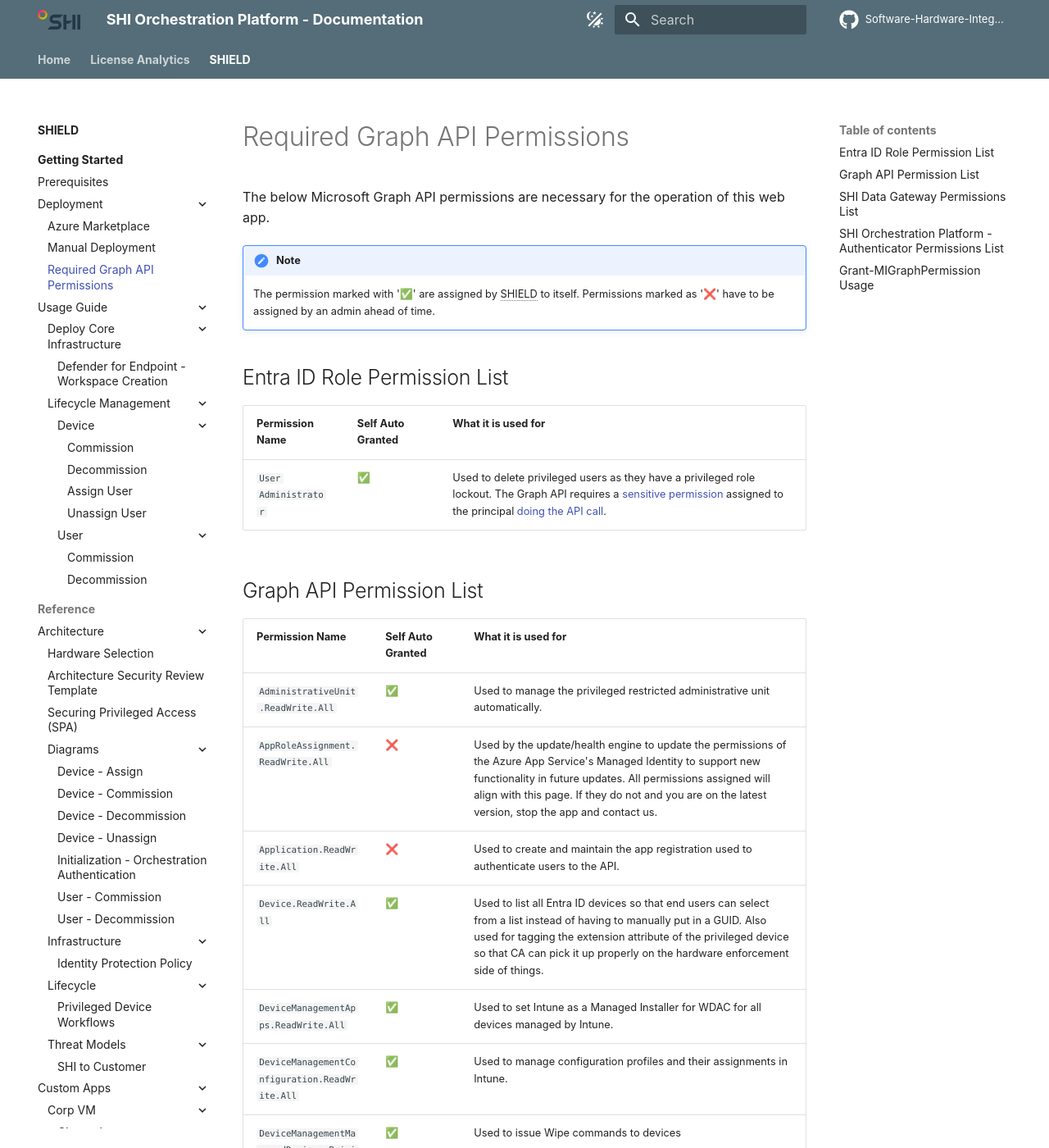
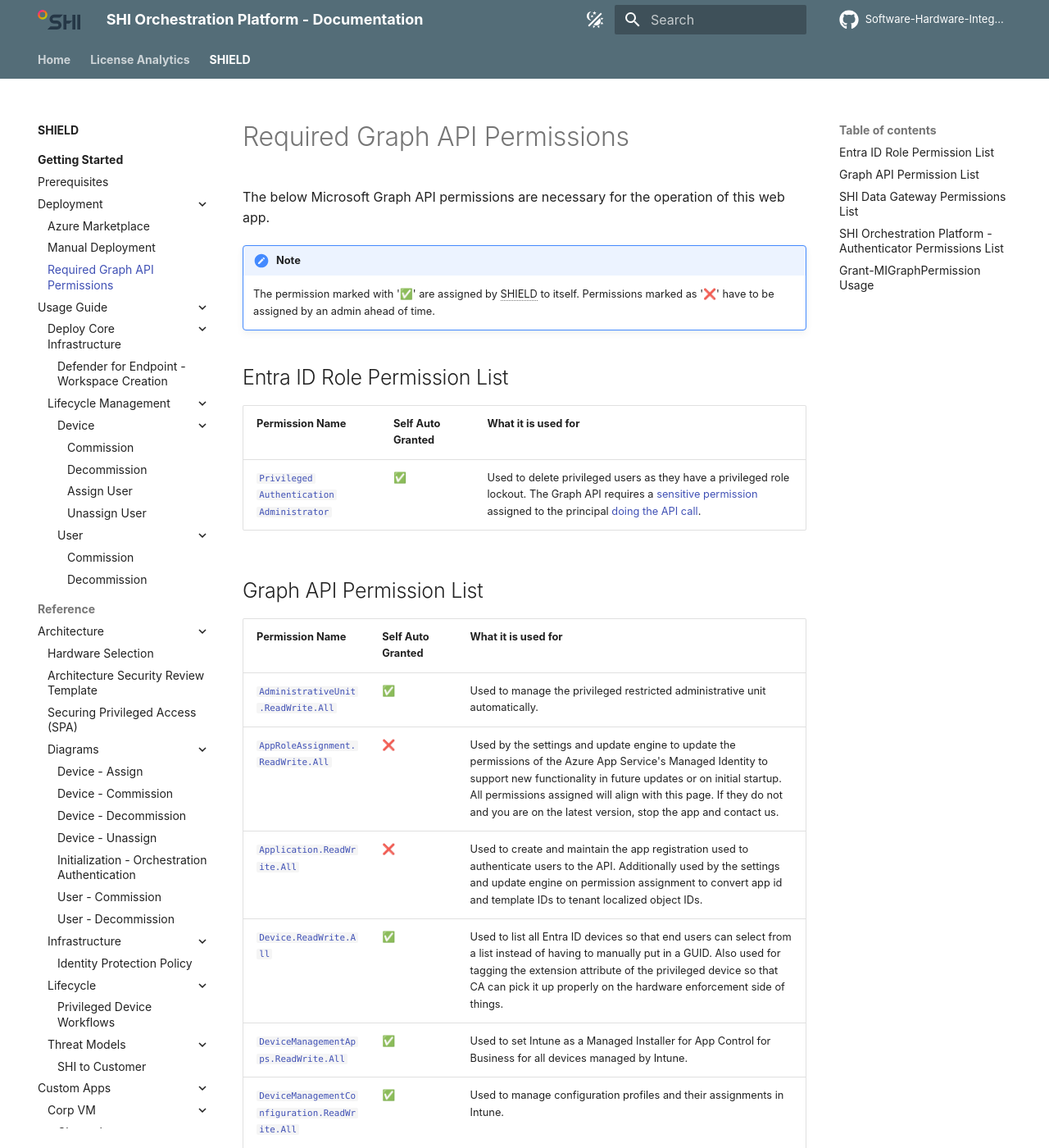
Before and after one commit to Software-Hardware-Integration-Lab/Documentation, an MkDocs documentation site: the page built from docs/SHIELD/Getting-Started/Deployment/Required-Graph-API-Permissions.md, in a window 1280 px wide and 1400 px high. Shown: the whole window at 82% size. Built offline with MkDocs 1.6.1 and Material for MkDocs 9.7.7, drawn with Linux system fonts in a browser that asks for light colours; plug-ins that fetch from the network failed and are left out; comment, search, counter and statistics services are not loaded.

Commit message:
Enhance Permissions Info
Add links to the official MSFT docs on each permission that is from MSFT.
Update permission name in the Entra list to reflect the actual permission used on the SHIELD app.

```diff
--- a/docs/SHIELD/Getting-Started/Deployment/Required-Graph-API-Permissions.md
+++ b/docs/SHIELD/Getting-Started/Deployment/Required-Graph-API-Permissions.md
@@ -9,26 +9,26 @@ The below Microsoft Graph API permissions are necessary for the operation of thi
 
 | Permission Name | Self Auto Granted | What it is used for |
 |-----------------|-------------------|---------------------|
-|`User Administrator` | ✅ | Used to delete privileged users as they have a privileged role lockout. The Graph API requires a [sensitive permission](https://learn.microsoft.com/en-us/graph/api/resources/users?view=graph-rest-beta#who-can-perform-sensitive-actions) assigned to the principal [doing the API call](https://learn.microsoft.com/en-us/graph/api/user-delete?view=graph-rest-1.0&tabs=http#permissions). |
+| [`Privileged Authentication Administrator`](https://learn.microsoft.com/en-us/entra/identity/role-based-access-control/permissions-reference#privileged-authentication-administrator){:target="_blank"} | ✅ | Used to delete privileged users as they have a privileged role lockout. The Graph API requires a [sensitive permission](https://learn.microsoft.com/en-us/graph/api/resources/users?view=graph-rest-beta#who-can-perform-sensitive-actions) assigned to the principal [doing the API call](https://learn.microsoft.com/en-us/graph/api/user-delete?view=graph-rest-1.0&tabs=http#permissions). |
 
 ## Graph API Permission List
 
 | Permission Name | Self Auto Granted | What it is used for |
 |-----------------|-------------------|---------------------|
-| `AdministrativeUnit.ReadWrite.All` | ✅ | Used to manage the privileged restricted administrative unit automatically. |
-| `AppRoleAssignment.ReadWrite.All` | ❌ | Used by the update/health engine to update the permissions of the Azure App Service's Managed Identity to support new functionality in future updates. All permissions assigned will align with this page. If they do not and you are on the latest version, stop the app and contact us. |
-| `Application.ReadWrite.All` | ❌ | Used to create and maintain the app registration used to authenticate users to the API. |
-| `Device.ReadWrite.All` | ✅ | Used to list all Entra ID devices so that end users can select from a list instead of having to manually put in a GUID. Also used for tagging the extension attribute of the privileged device so that CA can pick it up properly on the hardware enforcement side of things.|
-| `DeviceManagementApps.ReadWrite.All` | ✅ | Used to set Intune as a Managed Installer for WDAC for all devices managed by Intune. |
-| `DeviceManagementConfiguration.ReadWrite.All` | ✅ | Used to manage configuration profiles and their assignments in Intune. |
-| `DeviceManagementManagedDevices.PrivilegedOperations.All` | ✅ | Used to issue Wipe commands to devices |
-| `DeviceManagementManagedDevices.ReadWrite.All` | ✅ | Used to list all Entra ID devices so that end users can select from a list instead of having to manually put in a GUID. Also used in Intermediary management to remove old session hosts for AVD. |
-| `DeviceManagementRBAC.ReadWrite.All` | ✅ | Used to manage the scope tag that the app uses as well as store the app's config in the specified scope tag to eliminate the need for a DB. |
-| `DeviceManagementServiceConfig.ReadWrite.All` | ✅ | Used to manage Autopilot Profiles and read Autopilot device data |
-| `Group.ReadWrite.All` | ✅ | Used to Manage security group existence and their membership in Entra ID. |
-| `Policy.Read.All` and `Policy.ReadWrite.ConditionalAccess` | ✅ | Used to manage the conditional access policies for individual users during the lifecycle management and for when the initial deployment occurs to implement health checks, and identity partitioning. |
-| `RoleManagement.ReadWrite.Directory` | ✅ | Used to manage role assigned security groups (SGs that can have Entra ID Roles assigned to them). |
-| `User.ReadWrite.All` | ✅ | Used to create, list, manage, and remove privileged users and retrieve a list of all non-users (and their properties) so that they can be added to security groups and device configurations. |
+| [`AdministrativeUnit.ReadWrite.All`](https://learn.microsoft.com/en-us/graph/permissions-reference#administrativeunitreadwriteall){:target="_blank"} | ✅ | Used to manage the privileged restricted administrative unit automatically. |
+| [`AppRoleAssignment.ReadWrite.All`](https://learn.microsoft.com/en-us/graph/permissions-reference#approleassignmentreadwriteall){:target="_blank"} | ❌ | Used by the settings and update engine to update the permissions of the Azure App Service's Managed Identity to support new functionality in future updates or on initial startup. All permissions assigned will align with this page. If they do not and you are on the latest version, stop the app and contact us. |
+| [`Application.ReadWrite.All`](https://learn.microsoft.com/en-us/graph/permissions-reference#applicationreadwriteall){:target="_blank"} | ❌ | Used to create and maintain the app registration used to authenticate users to the API. Additionally used by the settings and update engine on permission assignment to convert app id and template IDs to tenant localized object IDs. |
+| [`Device.ReadWrite.All`](https://learn.microsoft.com/en-us/graph/permissions-reference#devicereadwriteall){:target="_blank"} | ✅ | Used to list all Entra ID devices so that end users can select from a list instead of having to manually put in a GUID. Also used for tagging the extension attribute of the privileged device so that CA can pick it up properly on the hardware enforcement side of things.|
+| [`DeviceManagementApps.ReadWrite.All`](https://learn.microsoft.com/en-us/graph/permissions-reference#devicemanagementappsreadwriteall){:target="_blank"} | ✅ | Used to set Intune as a Managed Installer for App Control for Business for all devices managed by Intune. |
+| [`DeviceManagementConfiguration.ReadWrite.All`](https://learn.microsoft.com/en-us/graph/permissions-reference#devicemanagementconfigurationreadwriteall){:target="_blank"} | ✅ | Used to manage configuration profiles and their assignments in Intune. |
+| [`DeviceManagementManagedDevices.PrivilegedOperations.All`](https://learn.microsoft.com/en-us/graph/permissions-reference#devicemanagementmanageddevicesprivilegedoperationsall){:target="_blank"} | ✅ | Used to issue Wipe commands to devices |
+| [`DeviceManagementManagedDevices.ReadWrite.All`](https://learn.microsoft.com/en-us/graph/permissions-reference#devicemanagementmanageddevicesreadwriteall){:target="_blank"} | ✅ | Used to list all Entra ID devices so that end users can select from a list instead of having to manually put in a GUID. Also used in Intermediary management to remove old session hosts for AVD. |
+| [`DeviceManagementRBAC.ReadWrite.All`](https://learn.microsoft.com/en-us/graph/permissions-reference#devicemanagementrbacreadwriteall){:target="_blank"} | ✅ | Used to manage the scope tag that the app uses as well as store the app's config in the specified scope tag to eliminate the need for a DB. |
+| [`DeviceManagementServiceConfig.ReadWrite.All`](https://learn.microsoft.com/en-us/graph/permissions-reference#devicemanagementserviceconfigreadwriteall){:target="_blank"} | ✅ | Used to manage Autopilot Profiles and read Autopilot device data |
+| [`Group.ReadWrite.All`](https://learn.microsoft.com/en-us/graph/permissions-reference#groupreadwriteall){:target="_blank"} | ✅ | Used to Manage security group existence and their membership in Entra ID. |
+| [`Policy.Read.All`](https://learn.microsoft.com/en-us/graph/permissions-reference#policyreadall){:target="_blank"} and [`Policy.ReadWrite.ConditionalAccess`](https://learn.microsoft.com/en-us/graph/permissions-reference#policyreadwriteconditionalaccess){:target="_blank"} | ✅ | Used to manage the conditional access policies for individual users during the lifecycle management and for when the initial deployment occurs to implement health checks, and identity partitioning. |
+| [`RoleManagement.ReadWrite.Directory`](https://learn.microsoft.com/en-us/graph/permissions-reference#rolemanagementreadwritedirectory){:target="_blank"} | ✅ | Used to manage role assigned security groups (SGs that can have Entra ID Roles assigned to them). |
+| [`User.ReadWrite.All`](https://learn.microsoft.com/en-us/graph/permissions-reference#userreadwriteall){:target="_blank"} | ✅ | Used to create, list, manage, and remove privileged users and retrieve a list of all non-users (and their properties) so that they can be added to security groups and device configurations. |
 
 ## SHI Data Gateway Permissions List
 
```
